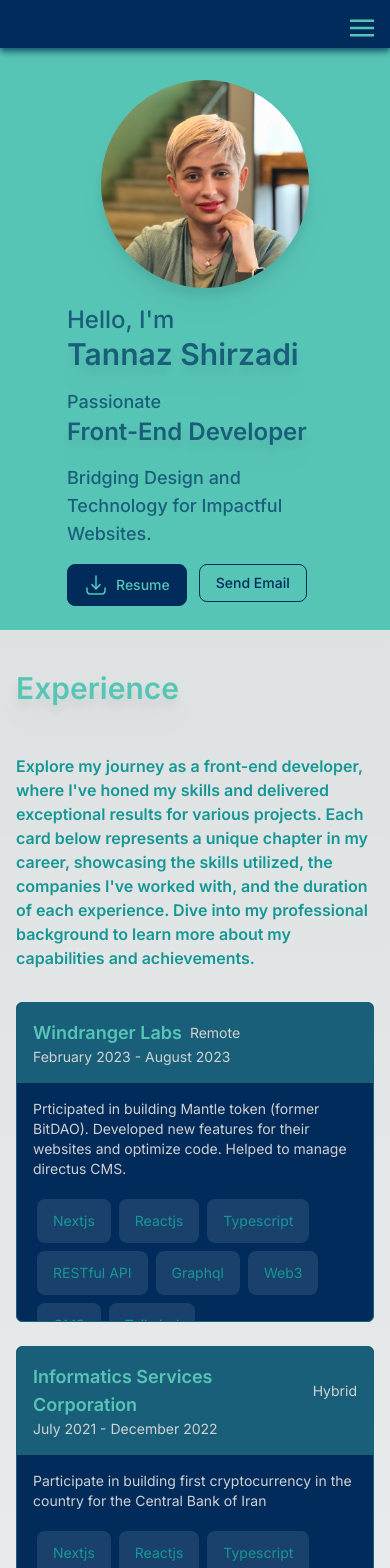
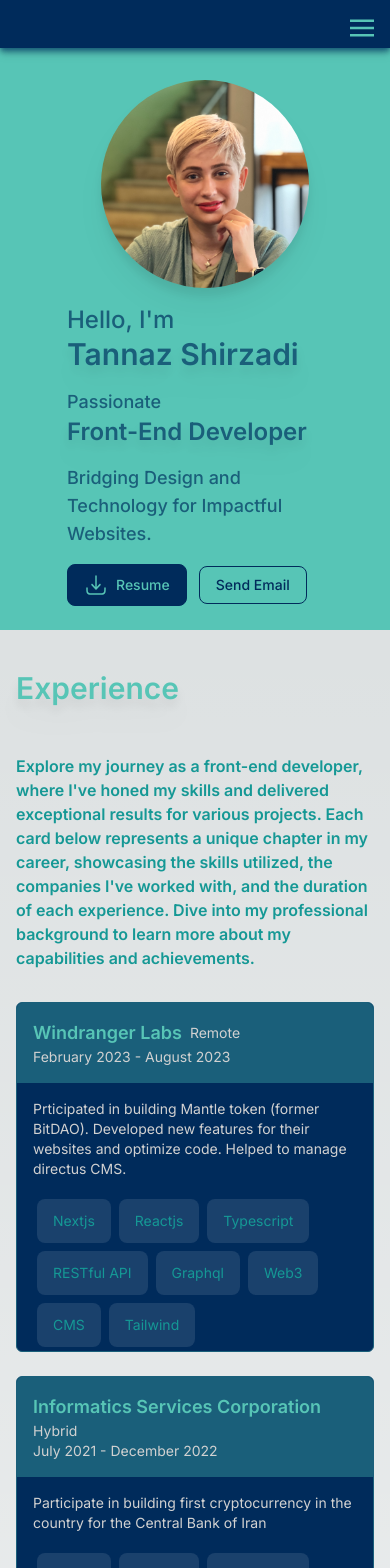
Before and after one commit to tannaz97shr/portfolio, a Next.js app: page / in a window 390 px wide. Shown: the top 1568 px of the page. Built offline with nearby package versions, Linux system fonts and the light colour scheme; what tw-elements would draw is missing.

Commit message:
fix: ui bug

```diff
--- a/src/components/ExperienceSection/ExperienceCard.tsx
+++ b/src/components/ExperienceSection/ExperienceCard.tsx
@@ -14,10 +14,10 @@ function ExperienceCard({ exp }: ExperienceCardProps) {
     <div
       className="flex flex-col overflow-hidden rounded-md
     bg-primary-navy border border-secondary-navy
-    w-full lg:w-[49%] h-80 mb-6"
+    w-full lg:w-[49%] min-h-80 mb-6"
     >
       <div className="flex flex-col p-4 bg-secondary-navy">
-        <div className="flex flex-row items-center">
+        <div className="flex flex-row flex-wrap items-center">
           <span className="text-lg font-semibold text-primary-teal mr-2">
             {exp.companyName}
           </span>
--- a/src/components/HeroSection/index.tsx
+++ b/src/components/HeroSection/index.tsx
@@ -21,7 +21,7 @@ export default function HeroSection() {
           </span>
         </div>
         <span>Bridging Design and Technology for Impactful Websites.</span>
-        <div className="flex mt-4">
+        <div className="flex items-center mt-4">
           <a
             href={"/resume.pdf"}
             download="Tannaz_Shirzadi_Frontend_Resume"
```
